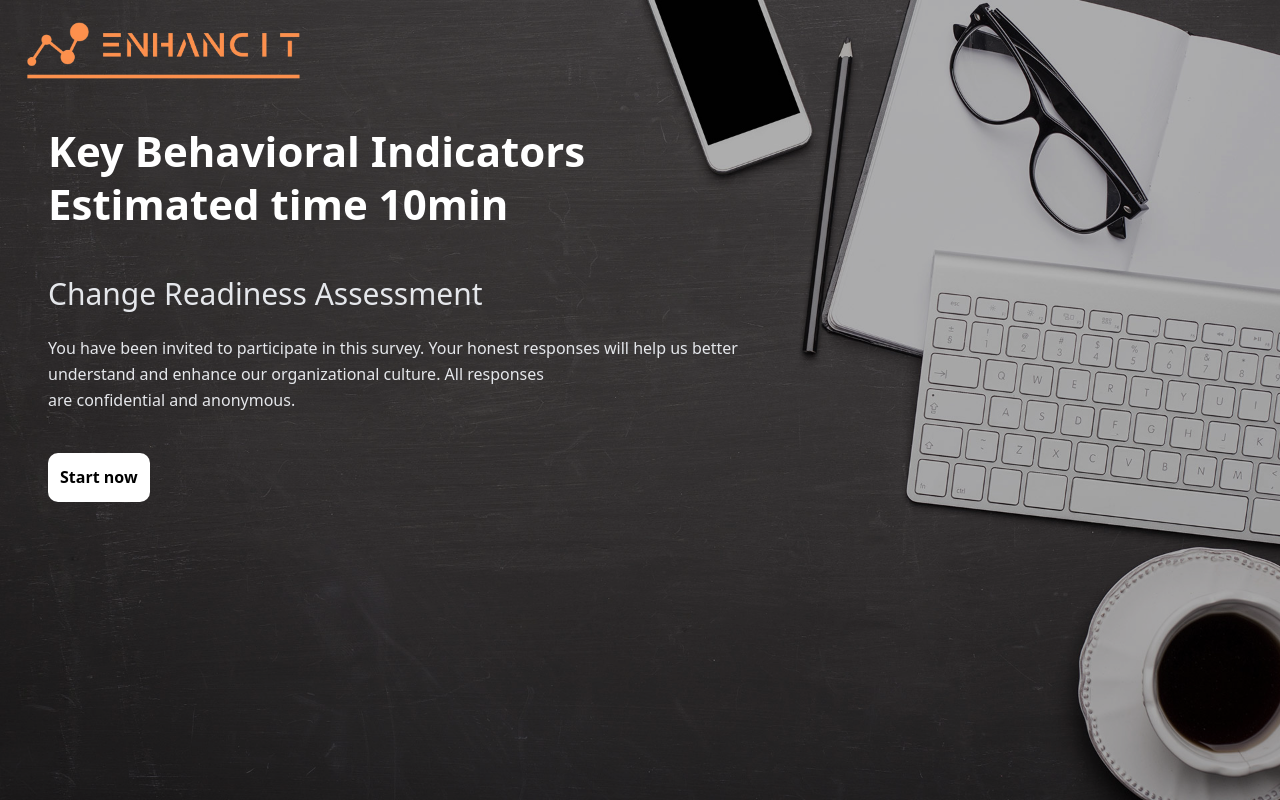
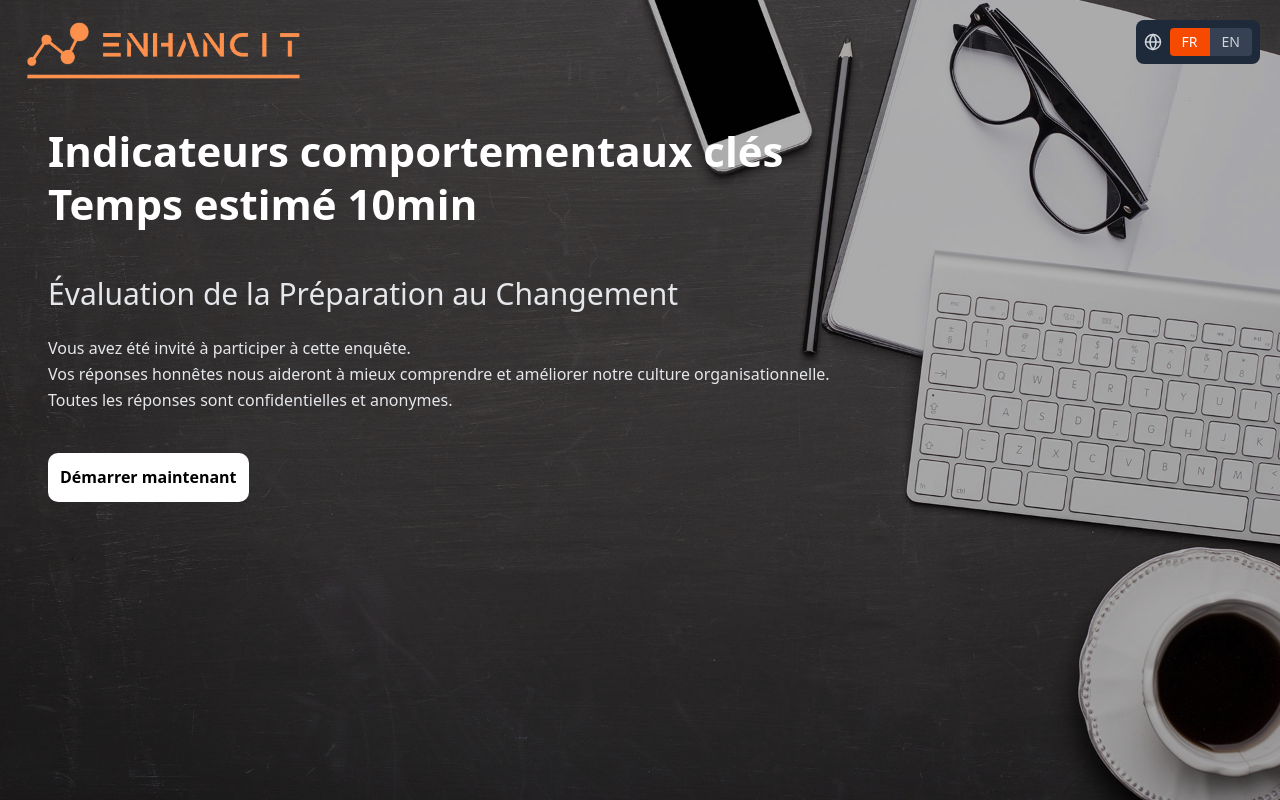
Before and after one commit to addiayoub/Key-Behavioral-Indicators, a React (Vite) app in the folder client/: page / in a window 1280 px wide. Built offline with nearby package versions, Linux system fonts and the light colour scheme.

Commit message:
switch lang

```diff
--- a/client/src/Form/ApiService.jsx
+++ b/client/src/Form/ApiService.jsx
@@ -1,5 +1,5 @@
 import axios from 'axios';
-
+import api from "../api"
 // URL de base de l'API - à ajuster selon votre environnement
 const API_BASE_URL = 'http://localhost:3000/api';
 
--- a/client/src/Form/Form.jsx
+++ b/client/src/Form/Form.jsx
@@ -5,7 +5,8 @@ import ApiService from './ApiService';
 import Loader from "../loader/Loader";
 import { CircleX, CircleCheckBig } from 'lucide-react';
 import Swal from 'sweetalert2';
-
+import LanguageSwitcher from '../Language/LanguageSwitcher ';
+import { Translations } from "../Language/datalang"
 const Form = () => {
   const [step, setStep] = useState(0);
   const [questions, setQuestions] = useState([]);
@@ -18,6 +19,7 @@ const Form = () => {
   const [isFormDirty, setIsFormDirty] = useState(false);
   const [showValidationIcons, setShowValidationIcons] = useState(false);
   const [questionsMap, setQuestionsMap] = useState({});  // Map pour accéder facilement aux questions par ID
+  const [language, setLanguage] = useState('fr'); // 'fr' pour français, 'en' pour anglais
 
   // Custom SweetAlert configuration with transparent background
   const customSwal = Swal.mixin({
@@ -36,7 +38,15 @@ const Form = () => {
   });
 
   // Définir les catégories dans l'ordre que vous souhaitez les afficher
-  const categories = ['Basic', 'Proactivity: Willingness to Take Initiative',"Collaboration: Effective Teamwork","Openness to feedback: Receptiveness to Input","Adaptability: Flexibility in change","Continuous improvement: Striving for excellence"];
+  const categoriesFr = ['Basic', 'Proactivité : volonté de prendre des initiatives', "Collaboration : travail d'équipe efficace", 'Ouverture au feedback : réceptivité aux commentaires', 'Adaptability: Flexibility in change', "Amélioration continue : viser l'excellence"];
+  const categoriesEn = ['Basic', 'Proactivity: Willingness to Take Initiative', 'Collaboration: Effective Teamwork', 'Openness to feedback: Receptiveness to Input', 'Adaptability: Flexibility in change', 'Continuous improvement: Striving for excellence'];
+
+  // Obtenir les catégories en fonction de la langue sélectionnée
+  const categories = language === 'fr' ? categoriesFr : categoriesEn;
+
+  // Traduire le texte en fonction de la langue
+  const translations = Translations
+  const t = translations[language];
 
   // Obtenir la catégorie actuelle en fonction de l'étape
   const getCurrentCategory = () => {
@@ -77,7 +87,7 @@ const Form = () => {
         } catch (error) {
           console.error('Erreur lors du chargement des questions:', error);
           customSwal.fire({
-            title: 'Error',
+            title: t.error,
             text: 'Failed to load questions. Please try again.',
             icon: 'error',
             confirmButtonText: 'OK'
@@ -89,7 +99,7 @@ const Form = () => {
 
       fetchQuestions();
     }
-  }, [step]);
+  }, [step, language]); // Added language as dependency to reload when language changes
 
   // Réinitialiser les icônes de validation lors du changement d'étape
   useEffect(() => {
@@ -139,13 +149,13 @@ const Form = () => {
       // Afficher une alerte SweetAlert2 si des questions obligatoires ne sont pas répondues
       if (missingQuestions.length > 0) {
         customSwal.fire({
-          title: 'Incomplete form',
+          title: t.incompleteForm,
           html: `
-            <p>Please answer all mandatory questions before continuing.</p>
-            <p>Missing questions: ${missingQuestions.join(', ')}</p>
+            <p>${t.answerAllQuestions}</p>
+            <p>${t.missingQuestions} ${missingQuestions.join(', ')}</p>
           `,
           icon: 'error',
-          confirmButtonText: 'Understood'
+          confirmButtonText: t.understood
         });
       }
     }
@@ -181,8 +191,8 @@ const Form = () => {
       [questionId]: value
     }));
 
-    // Si la valeur n'est pas "Autre", réinitialiser la valeur dans otherAnswers
-    if (value !== "Autre" && value !== "Other") {
+    // Si la valeur n'est pas "Autre" ou "Other", réinitialiser la valeur dans otherAnswers
+    if (value !== t.other) {
       setOtherAnswers(prev => {
         const newOtherAnswers = { ...prev };
         delete newOtherAnswers[questionId];
@@ -217,8 +227,8 @@ const Form = () => {
 
         // Afficher un message de succès avec SweetAlert2
         customSwal.fire({
-          title: 'Success!',
-          text: 'Your answers have been submitted successfully.',
+          title: t.success,
+          text: t.answersSubmitted,
           icon: 'success',
           confirmButtonText: 'OK'
         }).then(() => {
@@ -231,11 +241,11 @@ const Form = () => {
                 : 0;
 
               customSwal.fire({
-                title: 'Your Results',
+                title: t.yourResults,
                 html: `
-                  <p>Your total score: ${totalScore.score}/${totalScore.maxPossible}</p>
-                  <p>Percentage: ${percentage}%</p>
-                  <h3>Category Scores:</h3>
+                  <p>${t.yourTotalScore} ${totalScore.score}/${totalScore.maxPossible}</p>
+                  <p>${t.percentage} ${percentage}%</p>
+                  <h3>${t.categoryScores}</h3>
                   <ul>
                     ${results.categoryScores
                       .filter(cat => cat.category !== 'Basic') // Exclure la catégorie Basic des résultats affichés
@@ -263,8 +273,8 @@ const Form = () => {
         console.error('Erreur lors de la soumission:', error);
         // Afficher un message d'erreur avec SweetAlert2
         customSwal.fire({
-          title: 'Error!',
-          text: 'An error occurred while submitting your answers.',
+          title: t.error,
+          text: t.submissionError,
           icon: 'error',
           confirmButtonText: 'OK'
         });
@@ -276,13 +286,13 @@ const Form = () => {
       // Afficher une alerte SweetAlert2 si des questions obligatoires ne sont pas répondues
       if (missingQuestions.length > 0) {
         customSwal.fire({
-          title: 'Incomplete form',
+          title: t.incompleteForm,
           html: `
-            <p>Please answer all mandatory questions before continuing.</p>
-            <p>Missing questions: ${missingQuestions.join(', ')}</p>
+            <p>${t.answerAllQuestions}</p>
+            <p>${t.missingQuestions} ${missingQuestions.join(', ')}</p>
           `,
           icon: 'error',
-          confirmButtonText: 'Understood'
+          confirmButtonText: t.understood
         });
       }
     }
@@ -320,6 +330,16 @@ const Form = () => {
     return !!answers[questionId];
   };
 
+  // Obtenir le texte de la question en fonction de la langue
+  const getQuestionText = (question) => {
+    return language === 'fr' ? question.question : (question.questionAng || question.question);
+  };
+
+  // Obtenir les réponses en fonction de la langue
+  const getAnswersForLanguage = (question) => {
+    return language === 'fr' ? question.answers : (question.answersAng || question.answers);
+  };
+
   // Afficher le loader pendant le chargement de la page de démarrage ou pendant le chargement des questions
   if ((loading && step !== 0) || startLoading) {
     return (
@@ -335,6 +355,9 @@ const Form = () => {
         <div className="absolute inset-0 bg-black/30"></div>
       </div>
 
+      {/* Language Switcher */}
+      <LanguageSwitcher language={language} setLanguage={setLanguage} />
+
       <div className="relative z-10 h-full overflow-y-auto">
         <div className="container mx-auto px-4 py-2">
           <div className="w-full max-w-[280px] md:max-w-[300px] mb-8">
@@ -348,22 +371,20 @@ const Form = () => {
           {step === 0 ? (
             <div className="mt-8 space-y-4 px-4 sm:px-6 md:px-8">
             <h1 className="text-2xl md:text-3xl lg:text-4xl font-bold text-white leading-tight">
-                Key Behavioral Indicators
+              {t.keyBehavioral}
               <br className="md:block hidden" />
-                <span className="block md:inline">Estimated time 10min</span>
+              <span className="block md:inline">{t.estimatedTime}</span>
             </h1>
             <br />
             <p className="text-lg md:text-3xl text-gray-200 leading-relaxed">
-                Change Readiness Assessment
+              {t.changeReadiness}
             </p>
             <p className="text-gray-200 text-sm sm:text-base leading-relaxed">
-                You have been invited to participate in this survey.
-                Your honest responses will help us better
+              {t.invitedMessage}
               <br className="hidden md:block" />
-                understand and enhance our organizational culture.
-                All responses
+              {t.invitedMessage1}
               <br className="hidden md:block" />
-                are confidential and anonymous.
+              {t.invitedMessage2}
             </p>
             <br />
             <button
@@ -371,7 +392,7 @@ const Form = () => {
               id='demarrer'
               className="w-full sm:w-auto px-6 py-3 rounded-lg transition-colors text-base sm:text-lg"
             >
-                Start now
+              {t.startNow}
             </button>
           </div>
           ) : (
@@ -379,14 +400,14 @@ const Form = () => {
               <div id='bgform' className="rounded-lg max-h-[70vh]">
                 <div className="">
                   <h2 className="text-3xl font-semibold mt-2">
-                    Key Behavioral Indicators
+                    {t.keyBehavioral}
                     <br />
-                    Estimated time 10min
+                    {t.estimatedTime}
                   </h2>
                   <br />
                   <h3 className='text-lg text-white md:text-3xl '> {getCurrentCategory()}</h3>
                   <br />
-                  <span className="text-red-500 text-sm">* Obligatoire</span>
+                  <span className="text-red-500 text-sm">{t.obligatoire}</span>
 
                   {/* Indicateur de progression global */}
                   <div className="w-full bg-gray-700 rounded-full h-2.5 mt-4">
@@ -396,7 +417,7 @@ const Form = () => {
                     ></div>
                   </div>
                   <div className="text-right text-sm text-white mt-1">
-                    {calculateTotalCompletionPercentage()}% completed
+                    {calculateTotalCompletionPercentage()}{t.completed}
                   </div>
                 </div>
 
@@ -405,7 +426,7 @@ const Form = () => {
                     <div key={q._id || index} className="mb-8">
                       <div className="flex items-center justify-between">
                         <p className="text-lg text-white font-medium mb-4 flex-grow">
-                          {q.id}. {q.question} {q.required && <span className="text-red-500">*</span>}
+                          {q.id}. {getQuestionText(q)} {q.required && <span className="text-red-500">*</span>}
                         </p>
                         {q.required && showValidationIcons && (
                           <div className="ml-2">
@@ -429,13 +450,13 @@ const Form = () => {
                               onChange={(e) => handleAnswerChange(q.id, e.target.value)}
                               className={`w-full p-2 rounded text-white ${showValidationIcons && q.required && !answers[q.id] ? 'border-2 border-red-500' : ''}`}
                               required={q.required}
-                              placeholder="Enter your answer here"
+                              placeholder={t.enterAnswer}
                             />
                           </div>
                         ) : (
                           // Render radio buttons for questions with predefined answers
                           <>
-                            {q.answers.map((answer, i) => (
+                            {getAnswersForLanguage(q).map((answer, i) => (
                               <div key={i} className="flex items-center">
                                 <input
                                   type="radio"
@@ -463,7 +484,7 @@ const Form = () => {
                                   value={otherAnswers[q.id] || ''}
                                   onChange={(e) => handleOtherInputChange(q.id, e.target.value)}
                                   className="w-full p-2 rounded text-white"
-                                  placeholder="Veuillez préciser"
+                                  placeholder={t.pleaseSpecify}
                                   required={q.required}
                                 />
                               </div>
@@ -481,7 +502,7 @@ const Form = () => {
                       onClick={handlePrevious}
                       className="px-6 py-2 bg-gray-500 text-white rounded hover:bg-gray-600 transition-colors"
                     >
-                      Previous
+                      {t.previous}
                     </button>
                   )}
                   <div className="ml-auto">
@@ -490,14 +511,14 @@ const Form = () => {
                         onClick={handleNext}
                         className="px-6 py-2 text-white rounded transition-colors bg-blue-600 hover:bg-blue-700"
                       >
-                        next
+                        {t.next}
                       </button>
                     ) : (
                       <button id='Soumettre'
                         onClick={handleSubmit}
                         className="px-6 py-2 text-white rounded transition-colors bg-green-600 hover:bg-green-700"
                       >
-                        Submit
+                        {t.submit}
                       </button>
                     )}
                   </div>
--- /dev/null
+++ b/client/src/Language/LanguageSwitcher .jsx
@@ -0,0 +1,37 @@
+import React from 'react';
+import { Globe } from 'lucide-react';
+import './LanguageSwitcher.css';
+
+const LanguageSwitcher = ({ language, setLanguage }) => {
+  return (
+    <div className="language-switcher">
+      <div className="flex items-center gap-2 bg-gray-800 rounded-lg p-2">
+        <Globe size={18} className="text-gray-300" />
+        <div className="flex rounded overflow-hidden">
+          <button
+            className={`px-3 py-1 text-sm font-medium transition-colors ${
+              language === 'fr'
+                ? 'bg-orange-600 text-white'
+                : 'bg-gray-700 text-gray-300 hover:bg-gray-600'
+            }`}
+            onClick={() => setLanguage('fr')}
+          >
+            FR
+          </button>
+          <button
+            className={`px-3 py-1 text-sm font-medium transition-colors ${
+              language === 'en'
+                ? 'bg-orange-600 text-white'
+                : 'bg-gray-700 text-gray-300 hover:bg-gray-600'
+            }`}
+            onClick={() => setLanguage('en')}
+          >
+            EN
+          </button>
+        </div>
+      </div>
+    </div>
+  );
+};
+
+export default LanguageSwitcher;
--- /dev/null
+++ b/client/src/Language/LanguageSwitcher.css
@@ -0,0 +1,13 @@
+.language-switcher {
+    position: absolute;
+    top: 20px;
+    right: 20px;
+    z-index: 20;
+  }
+
+  @media (max-width: 640px) {
+    .language-switcher {
+      top: 10px;
+      right: 10px;
+    }
+  }
--- /dev/null
+++ b/client/src/Language/datalang.js
@@ -0,0 +1,60 @@
+export const Translations = {
+    fr: {
+      startNow: 'Démarrer maintenant',
+      previous: 'Précédent',
+      next: 'Suivant',
+      submit: 'Soumettre',
+      obligatoire: '* Obligatoire',
+      completed: '% complété',
+      enterAnswer: 'Entrez votre réponse ici',
+      pleaseSpecify: 'Veuillez préciser',
+      other: 'Autre',
+      keyBehavioral: 'Indicateurs comportementaux clés',
+      estimatedTime: 'Temps estimé 10min',
+      changeReadiness: 'Évaluation de la Préparation au Changement',
+      invitedMessage: 'Vous avez été invité à participer à cette enquête.',
+      invitedMessage1: 'Vos réponses honnêtes nous aideront à mieux comprendre et améliorer notre culture organisationnelle. ',
+      invitedMessage2: 'Toutes les réponses sont confidentielles et anonymes.',
+      incompleteForm: 'Formulaire incomplet',
+      answerAllQuestions: 'Veuillez répondre à toutes les questions obligatoires avant de continuer.',
+      missingQuestions: 'Questions manquantes:',
+      understood: 'Compris',
+      success: 'Succès !',
+      answersSubmitted: 'Vos réponses ont été soumises avec succès.',
+      yourResults: 'Vos Résultats',
+      yourTotalScore: 'Votre score total:',
+      percentage: 'Pourcentage:',
+      categoryScores: 'Scores par catégorie:',
+      error: 'Erreur',
+      submissionError: 'Une erreur s\'est produite lors de la soumission de vos réponses.'
+    },
+    en: {
+      startNow: 'Start now',
+      previous: 'Previous',
+      next: 'Next',
+      submit: 'Submit',
+      obligatoire: '* Required',
+      completed: '% completed',
+      enterAnswer: 'Enter your answer here',
+      pleaseSpecify: 'Please specify',
+      other: 'Other',
+      keyBehavioral: 'Key Behavioral Indicators',
+      estimatedTime: 'Estimated time 10min',
+      changeReadiness: 'Change Readiness Assessment',
+      invitedMessage: 'You have been invited to participate in this survey.',
+      invitedMessage1: 'Your honest responses will help us better understand and enhance our organizational culture.',
+      invitedMessage2: 'All responses are confidential and anonymous.',
+      incompleteForm: 'Incomplete form',
+      answerAllQuestions: 'Please answer all mandatory questions before continuing.',
+      missingQuestions: 'Missing questions:',
+      understood: 'Understood',
+      success: 'Success!',
+      answersSubmitted: 'Your answers have been submitted successfully.',
+      yourResults: 'Your Results',
+      yourTotalScore: 'Your total score:',
+      percentage: 'Percentage:',
+      categoryScores: 'Category Scores:',
+      error: 'Error',
+      submissionError: 'An error occurred while submitting your answers.'
+    }
+  };
```
Lines whose indentation alone changed are shown as unchanged.
